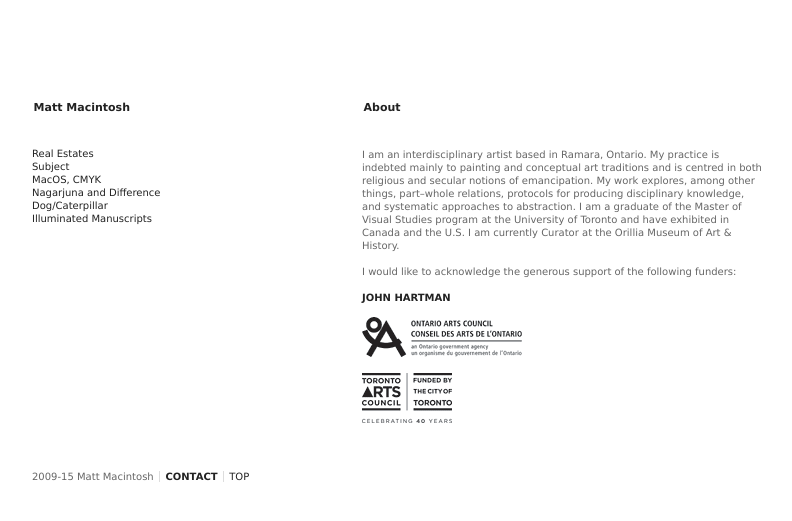
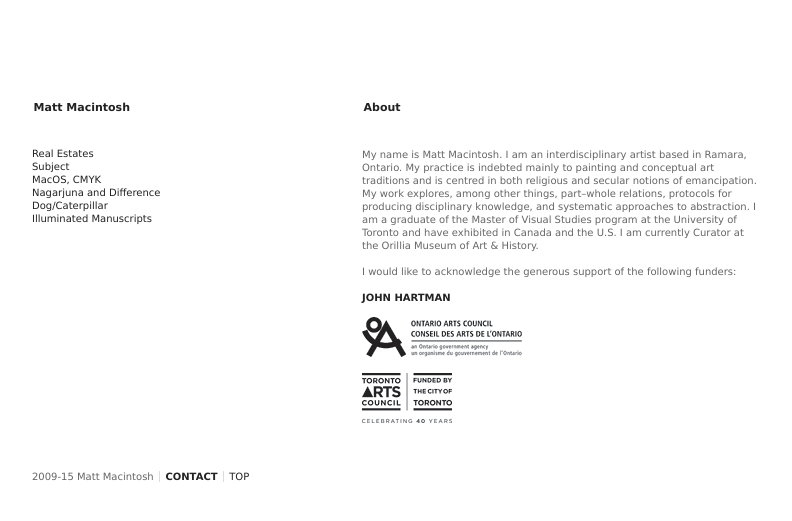
Before and after one commit to mattmacintosh/mattmacintosh.github.io, a Jekyll site: the page built from index.html, in a window 1280 px wide. Shown: the top 521 px of the page, without its empty margins (38-830 px from the left). Built offline with Jekyll 4.4.1, drawn with Linux system fonts in a browser that asks for light colours; Markdown is read by kramdown in place of the engine named in the settings.

Commit message:
MASTER: Update the copy of 'index.html'

```diff
--- a/index.html
+++ b/index.html
@@ -9,7 +9,7 @@ sitemap:
   exclude: 'no'
 ---
 
-					<p>I am an interdisciplinary artist based in Ramara, Ontario. My practice is indebted mainly to painting and conceptual art traditions and is centred in both religious and secular notions of emancipation. My work explores, among other things, part–whole relations, protocols for producing disciplinary knowledge, and systematic approaches to abstraction. I am a graduate of the Master of Visual Studies program at the University of Toronto and have exhibited in Canada and the U.S. I am currently Curator at the Orillia Museum of Art &amp; History.</p>
+					<p>My name is Matt Macintosh. I am an interdisciplinary artist based in Ramara, Ontario. My practice is indebted mainly to painting and conceptual art traditions and is centred in both religious and secular notions of emancipation. My work explores, among other things, part–whole relations, protocols for producing disciplinary knowledge, and systematic approaches to abstraction. I am a graduate of the Master of Visual Studies program at the University of Toronto and have exhibited in Canada and the U.S. I am currently Curator at the Orillia Museum of Art &amp; History.</p>
 
 					<p>I would like to acknowledge the generous support of the following funders:</p>
 
```
